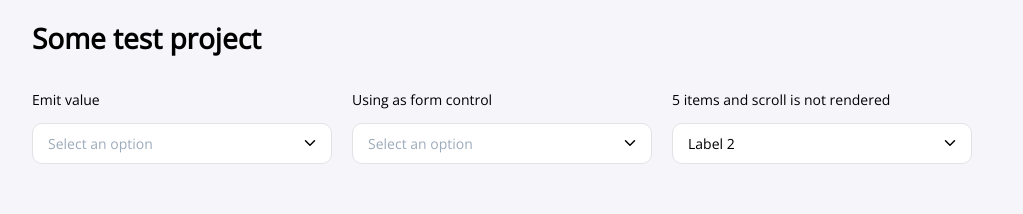
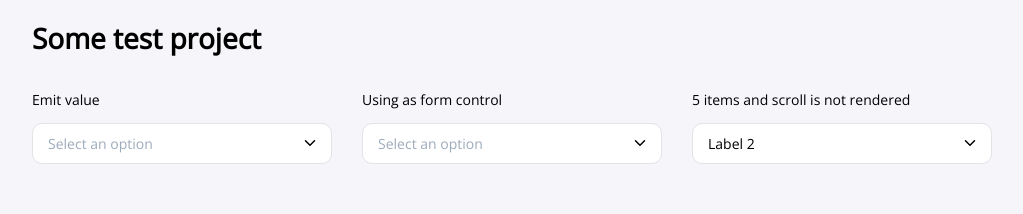
Before and after one commit to roman-lisnyi/test-dropdown, an Angular app: page / in a window 1280 px wide. Shown: the top 214 px of the page, without its empty margins (23-1046 px from the left). Built offline with nearby package versions, Linux system fonts and the light colour scheme.

Commit message:
Add flex alignement

```diff
--- a/src/app/app.component.scss
+++ b/src/app/app.component.scss
@@ -1,6 +1,9 @@
 
 .options-form {
-  display: grid;
-  grid-template-columns: 300px 300px 300px;
-  grid-column-gap: 20px;
+  display: flex;
+  flex-wrap: wrap;
+  gap: 30px;
+  > * {
+    width: 300px;
+  }
 }
```
